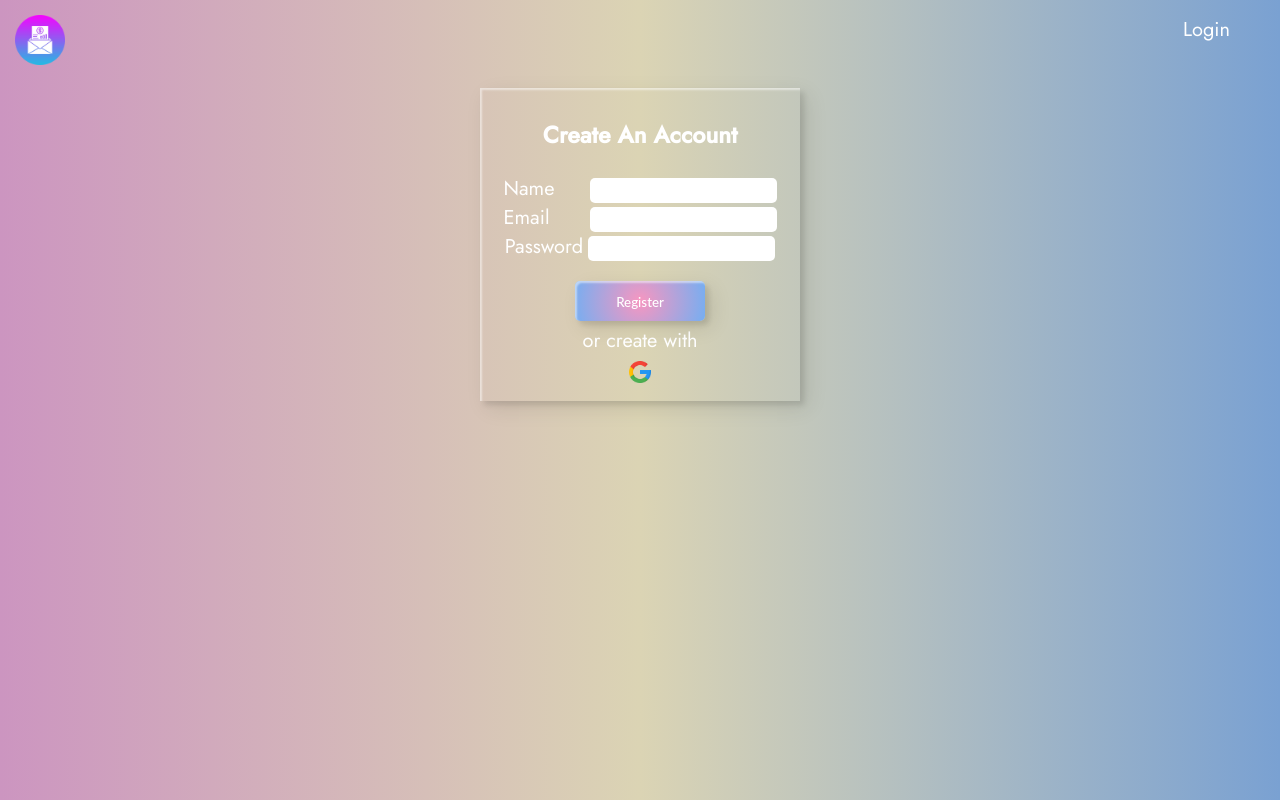
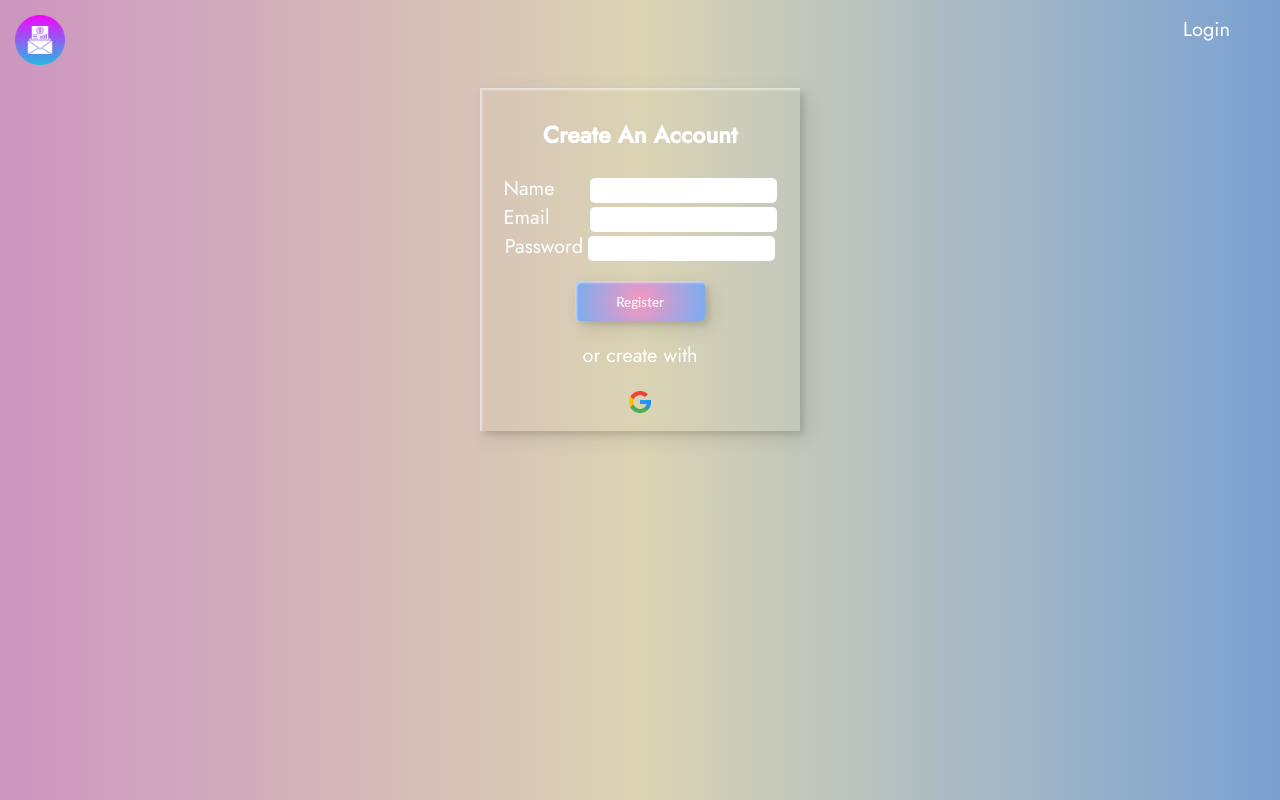
Before and after one commit to Kristina1901/Chat, a React (Create React App) app: page /register in a window 1280 px wide. Built offline with nearby package versions, Linux system fonts and the light colour scheme; no server answers.

Commit message:
fixed color

```diff
--- a/src/components/User/User.module.css
+++ b/src/components/User/User.module.css
@@ -48,7 +48,7 @@ h4 {
     margin: 0;
     color: white;
 }
-p {
+.lastMessage p {
   margin: 0;
   color:  #808080;
   max-width: 475px;
```
